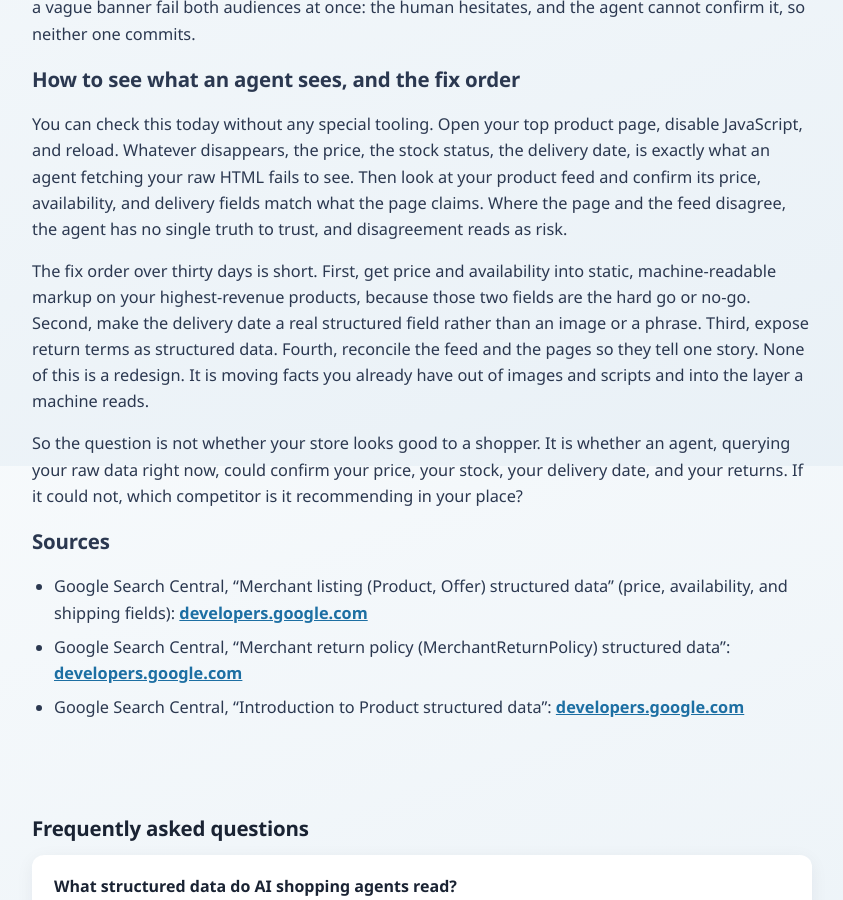
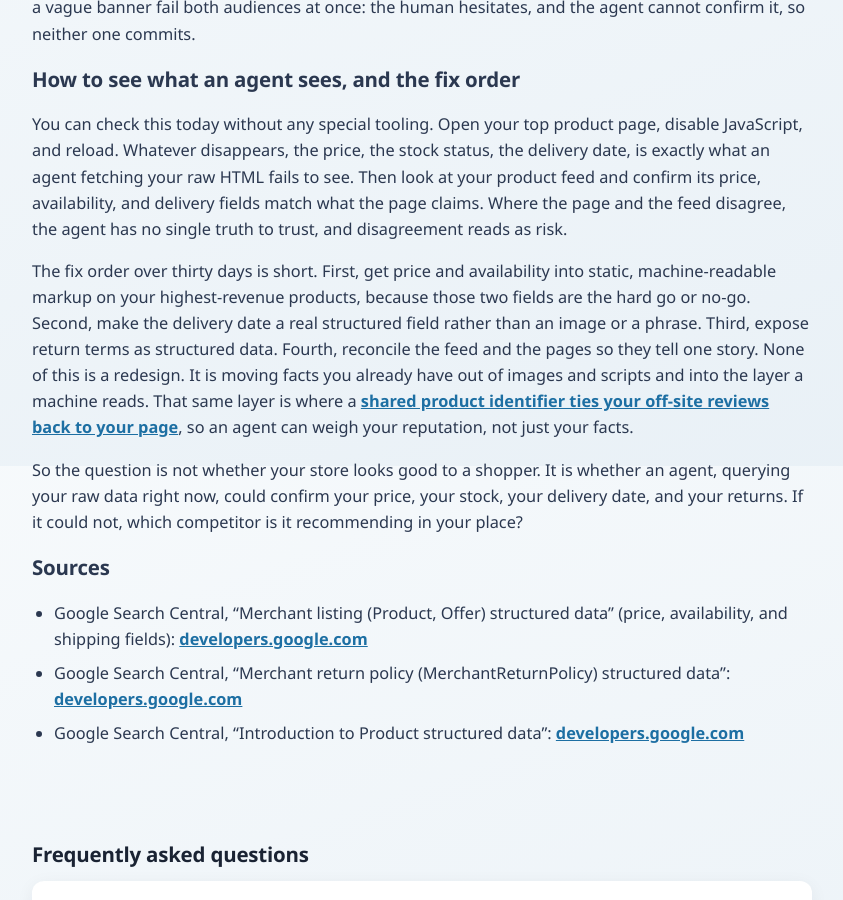
Before and after one commit to lsobrinski-marketing/lindseysobrinski.com, a Jekyll site: the page built from _posts/2026-10-29-ai-agents-wont-recommend-what-they-cant-verify.md, in a window 1280 px wide and 900 px high, scrolled down 3134 px. Shown: the whole window, without its empty margins (218-1061 px from the left). Built offline with Jekyll 4.4.1, drawn with Linux system fonts in a browser that asks for light colours.

Commit message:
Add GTIN return links from 3 ecommerce/AEO sibling posts (no orphan)
Co-Authored-By: Claude Opus 4.8 <noreply@anthropic.com>

```diff
--- a/_posts/2026-10-29-ai-agents-wont-recommend-what-they-cant-verify.md
+++ b/_posts/2026-10-29-ai-agents-wont-recommend-what-they-cant-verify.md
@@ -92,7 +92,7 @@ So the delivery promise is not two projects, one for conversion-rate optimizatio
 
 You can check this today without any special tooling. Open your top product page, disable JavaScript, and reload. Whatever disappears, the price, the stock status, the delivery date, is exactly what an agent fetching your raw HTML fails to see. Then look at your product feed and confirm its price, availability, and delivery fields match what the page claims. Where the page and the feed disagree, the agent has no single truth to trust, and disagreement reads as risk.
 
-The fix order over thirty days is short. First, get price and availability into static, machine-readable markup on your highest-revenue products, because those two fields are the hard go or no-go. Second, make the delivery date a real structured field rather than an image or a phrase. Third, expose return terms as structured data. Fourth, reconcile the feed and the pages so they tell one story. None of this is a redesign. It is moving facts you already have out of images and scripts and into the layer a machine reads.
+The fix order over thirty days is short. First, get price and availability into static, machine-readable markup on your highest-revenue products, because those two fields are the hard go or no-go. Second, make the delivery date a real structured field rather than an image or a phrase. Third, expose return terms as structured data. Fourth, reconcile the feed and the pages so they tell one story. None of this is a redesign. It is moving facts you already have out of images and scripts and into the layer a machine reads. That same layer is where a [shared product identifier ties your off-site reviews back to your page](/blog/gtin-connects-your-marketplace-reviews/), so an agent can weigh your reputation, not just your facts.
 
 So the question is not whether your store looks good to a shopper. It is whether an agent, querying your raw data right now, could confirm your price, your stock, your delivery date, and your returns. If it could not, which competitor is it recommending in your place?
 
```
Also changed, not shown: _posts/2026-10-14-can-an-ai-agent-buy-from-you.md (+1 -1 lines), _posts/2026-10-16-shoppers-need-a-date-they-can-trust.md (+1 -1 lines).
